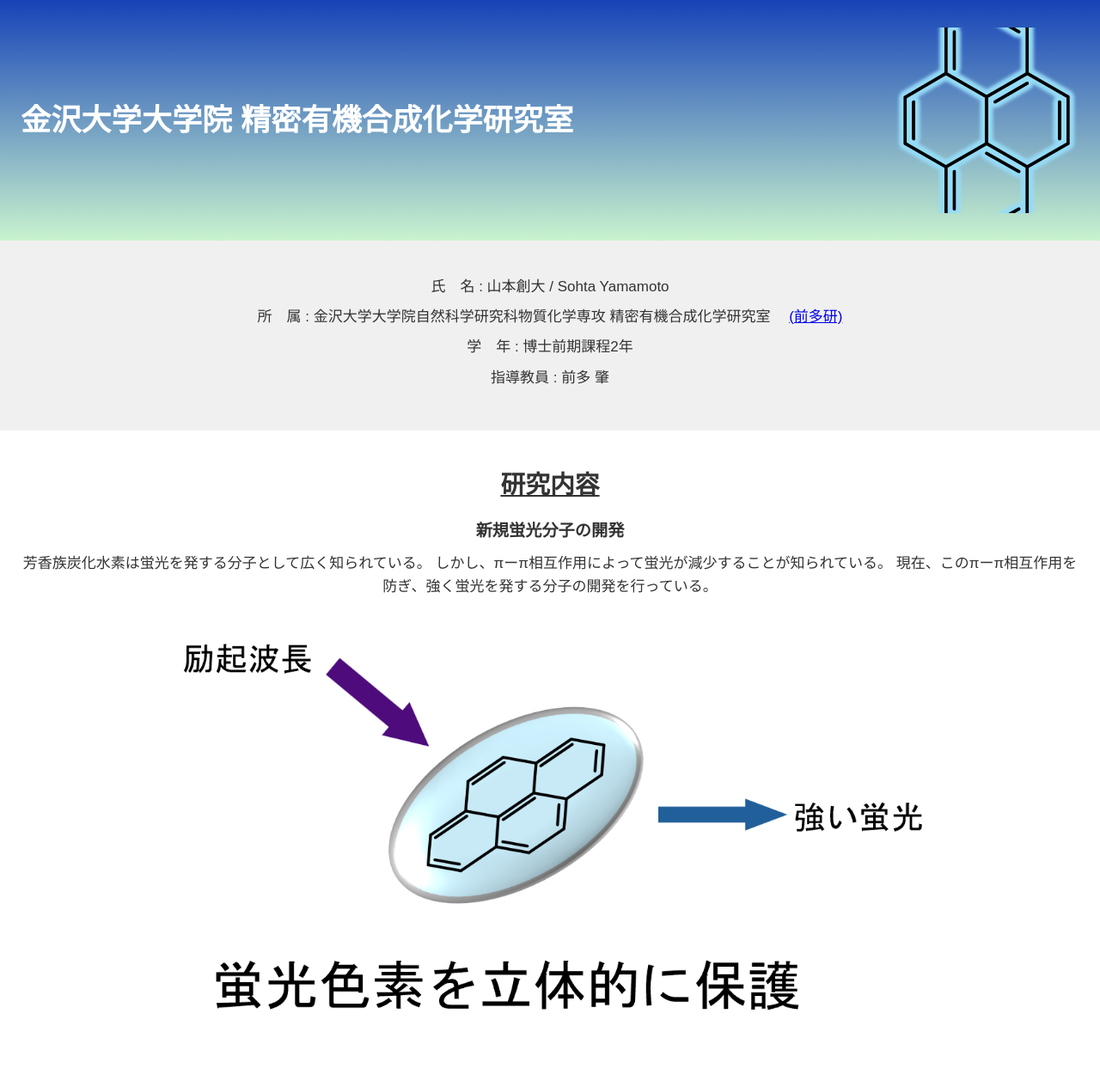
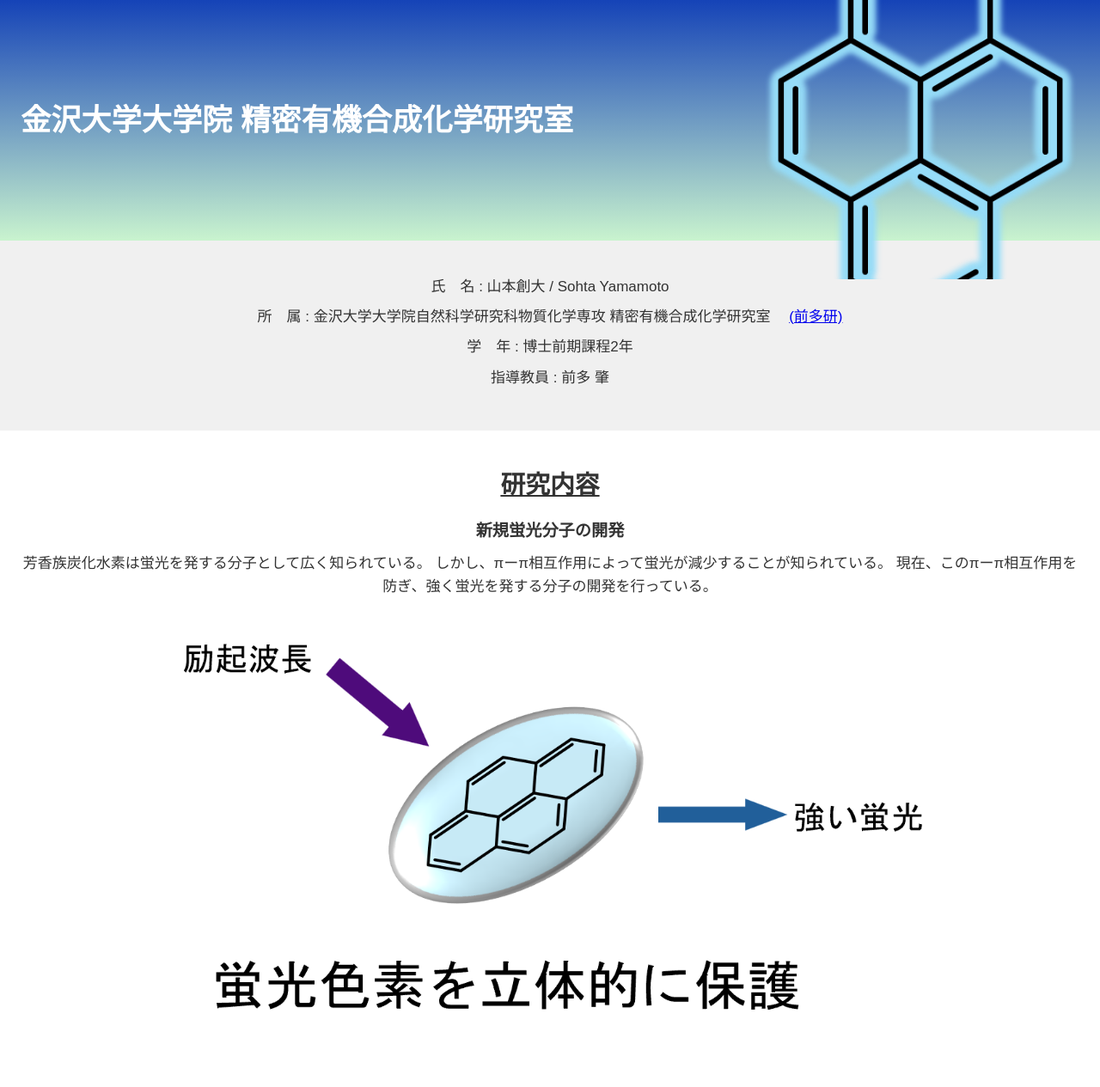
Before and after one commit to SaTom1313/SaTom1313.github.io, a Jekyll site: the page index.html, which Jekyll copies as it is, in a window 1280 px wide. Shown: the whole page at 86% size. Built offline with Jekyll 4.4.1, drawn with Linux system fonts in a browser that asks for light colours.

Commit message:
Update index.html

```diff
--- a/index.html
+++ b/index.html
@@ -89,7 +89,7 @@
   <style>
     .head-image {
   width: auto;
-  height: 100%;
+  height: auto;
   object-fit: cover;
 }
   </style>
```
